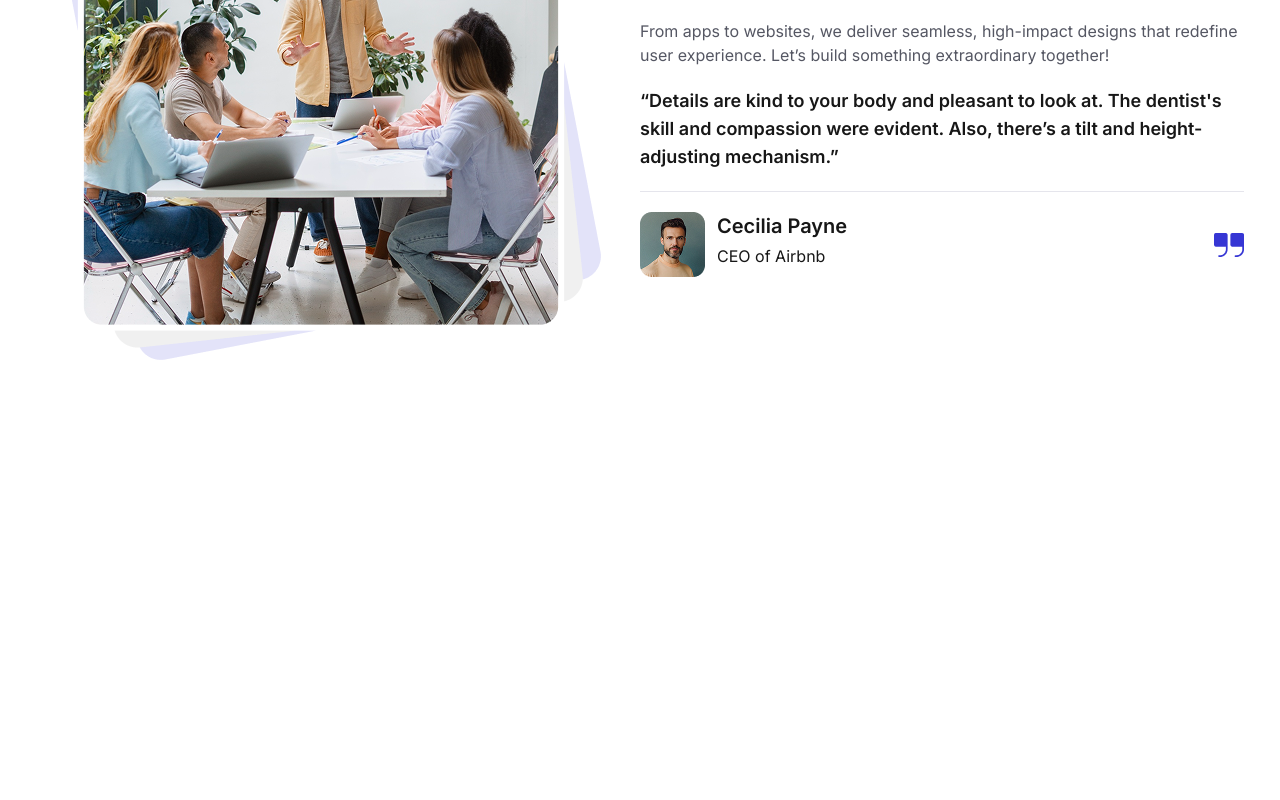
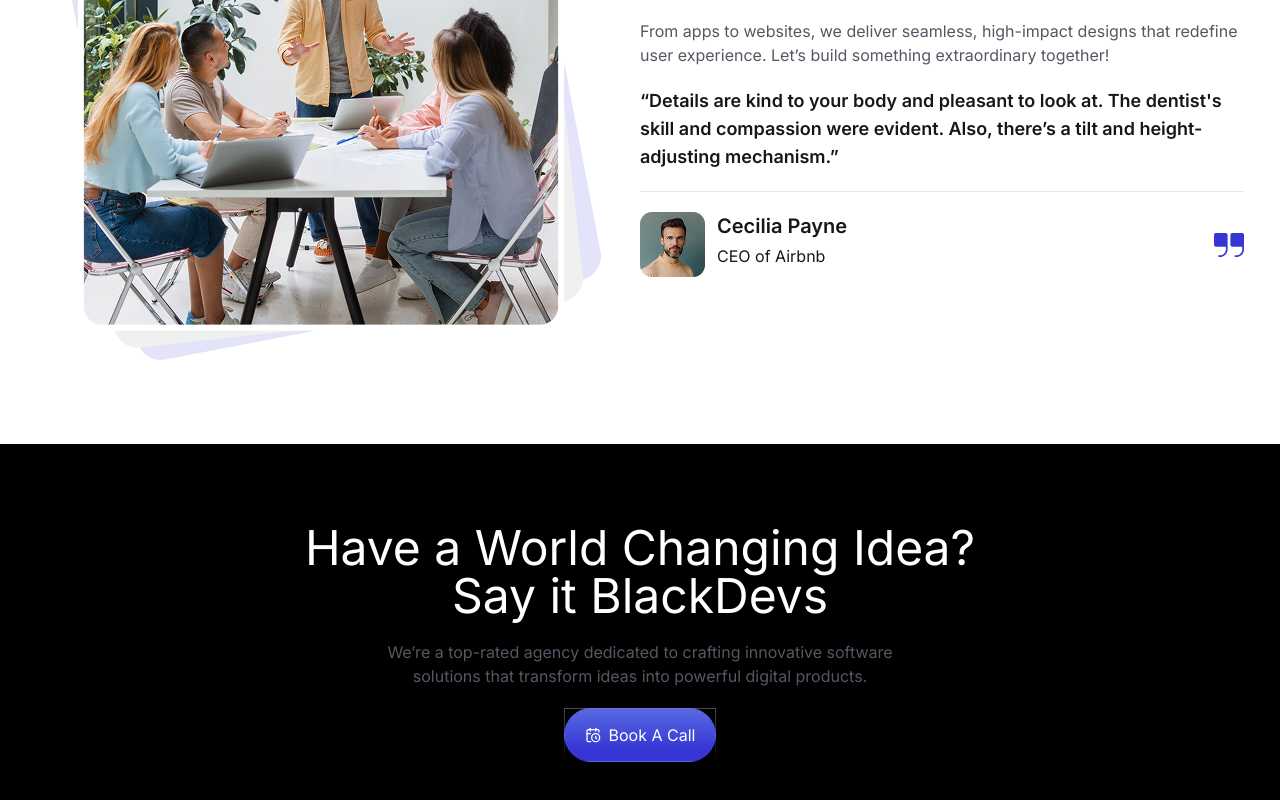
Before and after one commit to tonmoybosunia24/practise_project, a Next.js app: page / in a window 1280 px wide. Shown: the part 4503-5303 px from the top of the page. Before the commit the page ends 4947 px from the top, so only its background shows below. Built offline with nearby package versions, Linux system fonts and the light colour scheme.

Commit message:
Idea Section Complete

```diff
--- a/app/page.jsx
+++ b/app/page.jsx
@@ -2,6 +2,7 @@ import AboutUs from "@/components/AboutUs";
 import CaseStudy from "@/components/CaseStudy";
 import Experience from "@/components/Experience";
 import Hero from "@/components/Hero";
+import Idea from "@/components/Idea";
 import OurServices from "@/components/OurServices";
 import WorkProcess from "@/components/WorkProcess";
 
@@ -14,6 +15,7 @@ export default function Home() {
       <CaseStudy></CaseStudy>
       <WorkProcess></WorkProcess>
       <Experience></Experience>
+      <Idea></Idea>
     </main>
   );
 }
--- /dev/null
+++ b/components/Idea.jsx
@@ -0,0 +1,19 @@
+import { LuCalendarClock } from "react-icons/lu";
+
+const Idea = () => {
+  return (
+    <section className="bg-black">
+      {/* ------------------Section Container---------------- */}
+      <div className="container margin-section-lg flex flex-col justify-center items-center gap-5 text-center text-white">
+
+        <h3 className="text-5xl">Have a World Changing Idea? <br /> Say it BlackDevs</h3>
+        <p className="text-tertiary">We’re a top-rated agency dedicated to crafting innovative software <br /> solutions that transform ideas into powerful digital products.</p>
+        <button className='flex items-center gap-2 button'><LuCalendarClock /> Book A Call</button>
+
+      </div>
+
+    </section>
+  );
+};
+
+export default Idea;
```
